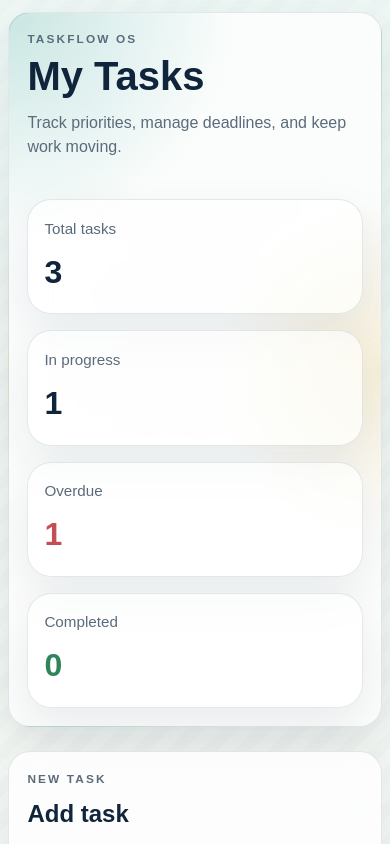
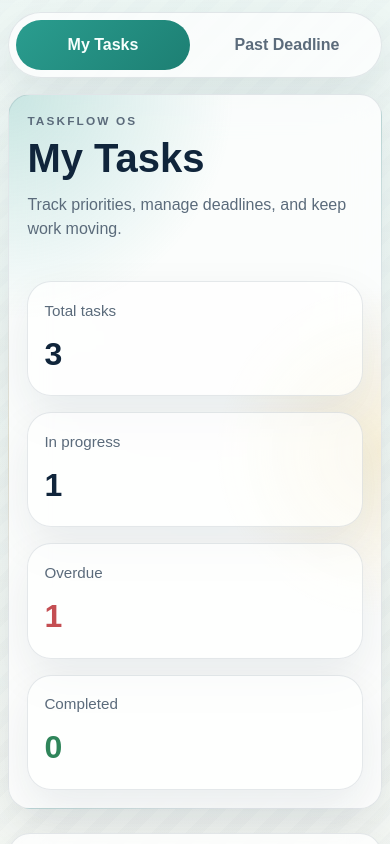
Before and after one commit to KennyDao1324/todo-app, a React (Vite) app: page / in a window 390 px wide. Shown: the top 844 px of the page. Built offline with nearby package versions, Linux system fonts and the light colour scheme.

Commit message:
Add past-deadline page with navigation for overdue tasks. And sRefactor app into reusable React components and hooks

```diff
--- a/src/App.css
+++ b/src/App.css
@@ -2,6 +2,40 @@
   width: min(1180px, calc(100% - 2rem));
   margin: 0 auto;
   padding: 2rem 0 3rem;
+}
+
+.page-nav {
+  display: inline-flex;
+  gap: 0.65rem;
+  margin: 0 0 1rem;
+  padding: 0.45rem;
+  border-radius: 999px;
+  background: rgba(255, 255, 255, 0.72);
+  border: 1px solid var(--border);
+  box-shadow: var(--shadow-soft);
+}
+
+.page-nav-button {
+  border: none;
+  border-radius: 999px;
+  padding: 0.8rem 1.15rem;
+  background: transparent;
+  color: var(--text-soft);
+  font-weight: 700;
+  cursor: pointer;
+  transition:
+    background 0.2s ease,
+    color 0.2s ease,
+    transform 0.18s ease;
+}
+
+.page-nav-button:hover {
+  transform: translateY(-1px);
+}
+
+.page-nav-button.active {
+  background: linear-gradient(135deg, var(--accent), #1d7f73);
+  color: #f7fffd;
 }
 
 .notification-stack {
@@ -162,6 +196,25 @@
   gap: 1.5rem;
   margin-top: 1.5rem;
   align-items: start;
+}
+
+.past-due-page {
+  margin-top: 1.5rem;
+}
+
+.past-due-summary {
+  display: grid;
+  justify-items: end;
+  color: var(--text-soft);
+}
+
+.past-due-summary strong {
+  color: var(--priority-high);
+  font-size: 1.5rem;
+}
+
+.past-due-card {
+  background: linear-gradient(180deg, rgba(255, 246, 246, 0.94), rgba(249, 237, 237, 0.98));
 }
 
 .composer-card,
@@ -455,6 +508,15 @@ textarea {
     padding-top: 0.75rem;
   }
 
+  .page-nav {
+    width: 100%;
+    justify-content: stretch;
+  }
+
+  .page-nav-button {
+    flex: 1 1 0;
+  }
+
   .notification-stack {
     top: 0.75rem;
     right: 0.75rem;
--- a/src/App.tsx
+++ b/src/App.tsx
@@ -2,8 +2,11 @@ import { type FormEvent, useState } from 'react'
 import './App.css'
 import { HeroSection } from './components/HeroSection'
 import { NotificationStack } from './components/NotificationStack'
+import { PageNavigation } from './components/PageNavigation'
+import { PastDuePage } from './components/PastDuePage'
 import { TaskWorkspace } from './components/TaskWorkspace'
 import { useClock } from './hooks/useClock'
+import { usePageRoute } from './hooks/usePageRoute'
 import { useTaskDashboard } from './hooks/useTaskDashboard'
 import { useTaskManager } from './hooks/useTaskManager'
 import { type FilterState } from './taskStore'
@@ -11,6 +14,7 @@ import { initialFilters } from './utils/taskHelpers'
 
 function App() {
   const { now, today } = useClock()
+  const { page, navigateTo } = usePageRoute()
   const {
     tasks,
     draft,
@@ -24,7 +28,7 @@ function App() {
   } = useTaskManager()
   const [filters, setFilters] = useState<FilterState>(initialFilters)
   const [search, setSearch] = useState('')
-  const { categories, highlightedTasks, alertNotifications, filteredTasks, taskSummary } =
+  const { categories, highlightedTasks, alertNotifications, filteredTasks, taskSummary, pastDueTasks } =
     useTaskDashboard({
       tasks,
       filters,
@@ -41,7 +45,17 @@ function App() {
   return (
     <main className="app-shell">
       <NotificationStack tasks={alertNotifications} now={now} />
+      <PageNavigation currentPage={page} onNavigate={navigateTo} />
       <HeroSection {...taskSummary} />
+      {page === 'past-due' ? (
+        <PastDuePage
+          tasks={pastDueTasks}
+          today={today}
+          onEdit={startEditingTask}
+          onDelete={deleteTask}
+          onStatusChange={updateTaskStatus}
+        />
+      ) : (
         <TaskWorkspace
           draft={draft}
           setDraft={setDraft}
@@ -61,6 +75,7 @@ function App() {
           onDelete={deleteTask}
           onStatusChange={updateTaskStatus}
         />
+      )}
     </main>
   )
 }
--- /dev/null
+++ b/src/components/PageNavigation.tsx
@@ -0,0 +1,27 @@
+import type { AppPage } from '../hooks/usePageRoute'
+
+interface PageNavigationProps {
+  currentPage: AppPage
+  onNavigate: (page: AppPage) => void
+}
+
+export function PageNavigation({ currentPage, onNavigate }: PageNavigationProps) {
+  return (
+    <nav className="page-nav" aria-label="Task pages">
+      <button
+        type="button"
+        className={`page-nav-button ${currentPage === 'tasks' ? 'active' : ''}`}
+        onClick={() => onNavigate('tasks')}
+      >
+        My Tasks
+      </button>
+      <button
+        type="button"
+        className={`page-nav-button ${currentPage === 'past-due' ? 'active' : ''}`}
+        onClick={() => onNavigate('past-due')}
+      >
+        Past Deadline
+      </button>
+    </nav>
+  )
+}
--- /dev/null
+++ b/src/components/PastDuePage.tsx
@@ -0,0 +1,94 @@
+import { statusOptions, type Task } from '../taskStore'
+import { formatDate, predictorLabel } from '../utils/taskHelpers'
+
+interface PastDuePageProps {
+  tasks: Task[]
+  today: number
+  onEdit: (task: Task) => void
+  onDelete: (taskId: string) => void
+  onStatusChange: (taskId: string, status: Task['status']) => void
+}
+
+export function PastDuePage({
+  tasks,
+  today,
+  onEdit,
+  onDelete,
+  onStatusChange,
+}: PastDuePageProps) {
+  return (
+    <section className="board-card past-due-page">
+      <div className="section-heading">
+        <div>
+          <p className="section-kicker">History</p>
+          <h2>Past deadline tasks</h2>
+        </div>
+        <div className="past-due-summary">
+          <strong>{tasks.length}</strong>
+          <span>task{tasks.length === 1 ? '' : 's'} past deadline</span>
+        </div>
+      </div>
+
+      <div className="task-list" role="list" aria-live="polite">
+        {tasks.length > 0 ? (
+          tasks.map((task) => {
+            const label = predictorLabel(task, today)
+
+            return (
+              <article key={task.id} className="task-card past-due-card" role="listitem">
+                <div className="task-main">
+                  <div className="task-header">
+                    <div>
+                      <div className="task-title-row">
+                        <h3>{task.title}</h3>
+                        <span className={`priority-badge ${task.priority.toLowerCase()}`}>
+                          {task.priority}
+                        </span>
+                        <span className={`chip ${label.toLowerCase().replace(' ', '-')}`}>
+                          {label}
+                        </span>
+                      </div>
+                      <p className="task-meta">
+                        {task.category} • Due {formatDate(task.dueDate)}
+                      </p>
+                      <p className="task-countdown alert">Deadline has passed</p>
+                    </div>
+
+                    <select
+                      className="status-select"
+                      value={task.status}
+                      onChange={(event) => onStatusChange(task.id, event.target.value as Task['status'])}
+                      aria-label={`Update status for ${task.title}`}
+                    >
+                      {statusOptions.map((option) => (
+                        <option key={option} value={option}>
+                          {option}
+                        </option>
+                      ))}
+                    </select>
+                  </div>
+
+                  <p className="task-description">{task.description || 'No description added.'}</p>
+                </div>
+
+                <div className="task-actions">
+                  <button type="button" className="ghost-button" onClick={() => onEdit(task)}>
+                    Edit
+                  </button>
+                  <button type="button" className="danger-button" onClick={() => onDelete(task.id)}>
+                    Delete
+                  </button>
+                </div>
+              </article>
+            )
+          })
+        ) : (
+          <div className="empty-state">
+            <h3>No past-due tasks</h3>
+            <p>Tasks that miss their deadline will appear here.</p>
+          </div>
+        )}
+      </div>
+    </section>
+  )
+}
--- /dev/null
+++ b/src/hooks/usePageRoute.ts
@@ -0,0 +1,26 @@
+import { useEffect, useState } from 'react'
+
+export type AppPage = 'tasks' | 'past-due'
+
+const getPageFromHash = (): AppPage => {
+  return window.location.hash === '#/past-due' ? 'past-due' : 'tasks'
+}
+
+export const usePageRoute = () => {
+  const [page, setPage] = useState<AppPage>(() => getPageFromHash())
+
+  useEffect(() => {
+    const handleHashChange = () => {
+      setPage(getPageFromHash())
+    }
+
+    window.addEventListener('hashchange', handleHashChange)
+    return () => window.removeEventListener('hashchange', handleHashChange)
+  }, [])
+
+  const navigateTo = (nextPage: AppPage) => {
+    window.location.hash = nextPage === 'past-due' ? '/past-due' : '/'
+  }
+
+  return { page, navigateTo }
+}
--- a/src/hooks/useTaskDashboard.ts
+++ b/src/hooks/useTaskDashboard.ts
@@ -74,11 +74,20 @@ export const useTaskDashboard = ({
     [tasks, today],
   )
 
+  const pastDueTasks = useMemo(
+    () =>
+      tasks
+        .filter((task) => Boolean(task.dueDate) && toDateValue(task.dueDate) < today)
+        .sort((left, right) => toDateValue(right.dueDate) - toDateValue(left.dueDate)),
+    [tasks, today],
+  )
+
   return {
     categories,
     highlightedTasks,
     alertNotifications,
     filteredTasks,
     taskSummary,
+    pastDueTasks,
   }
 }
```
Lines whose indentation alone changed are shown as unchanged.
